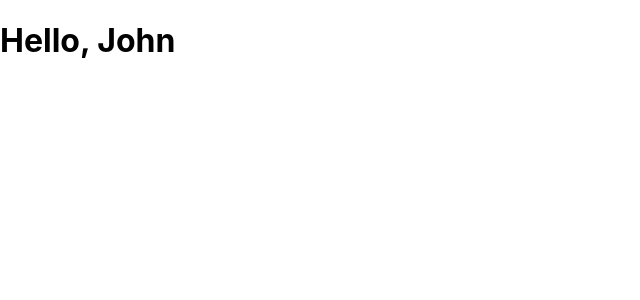
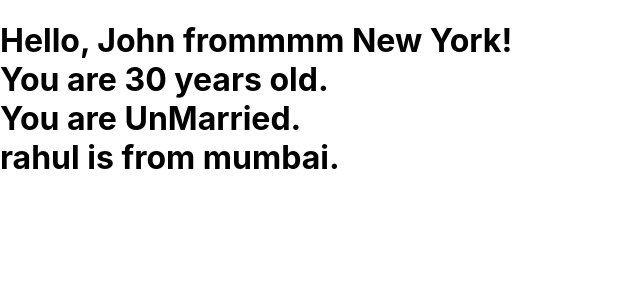
Before and after one commit to kodecdac/day3-my-app, a React (Create React App) app: page / in a window 1280 px wide. Shown: the top 300 px of the page, without its empty margins (0-640 px from the left). Built offline with nearby package versions, Linux system fonts and the light colour scheme.

Commit message:
b6 - databinding, focussed on object,

```diff
--- a/src/App.js
+++ b/src/App.js
@@ -1,8 +1,27 @@
 // Interpolation ::
 function App() {
   let name = "John";
+  let city = "New York";
+  let age = 30;
+  let isMarried = false;
 
-  return <h1>Hello, {name} </h1>;
+  // IMPORTANT
+  let user = { username: "rahul", city: "mumbai" };
+  let userr = undefined;
+
+  return (
+    <h1>
+      Hello, {name} frommmm {city}!
+      <br />
+      You are {age} years old.
+      <br />
+      You are {isMarried ? "Married" : "UnMarried"}.
+      <br />
+      {user.username} is from {user.city}.
+      <br />
+      {userr?.username}
+    </h1>
+  );
 }
 
 export default App;
```
